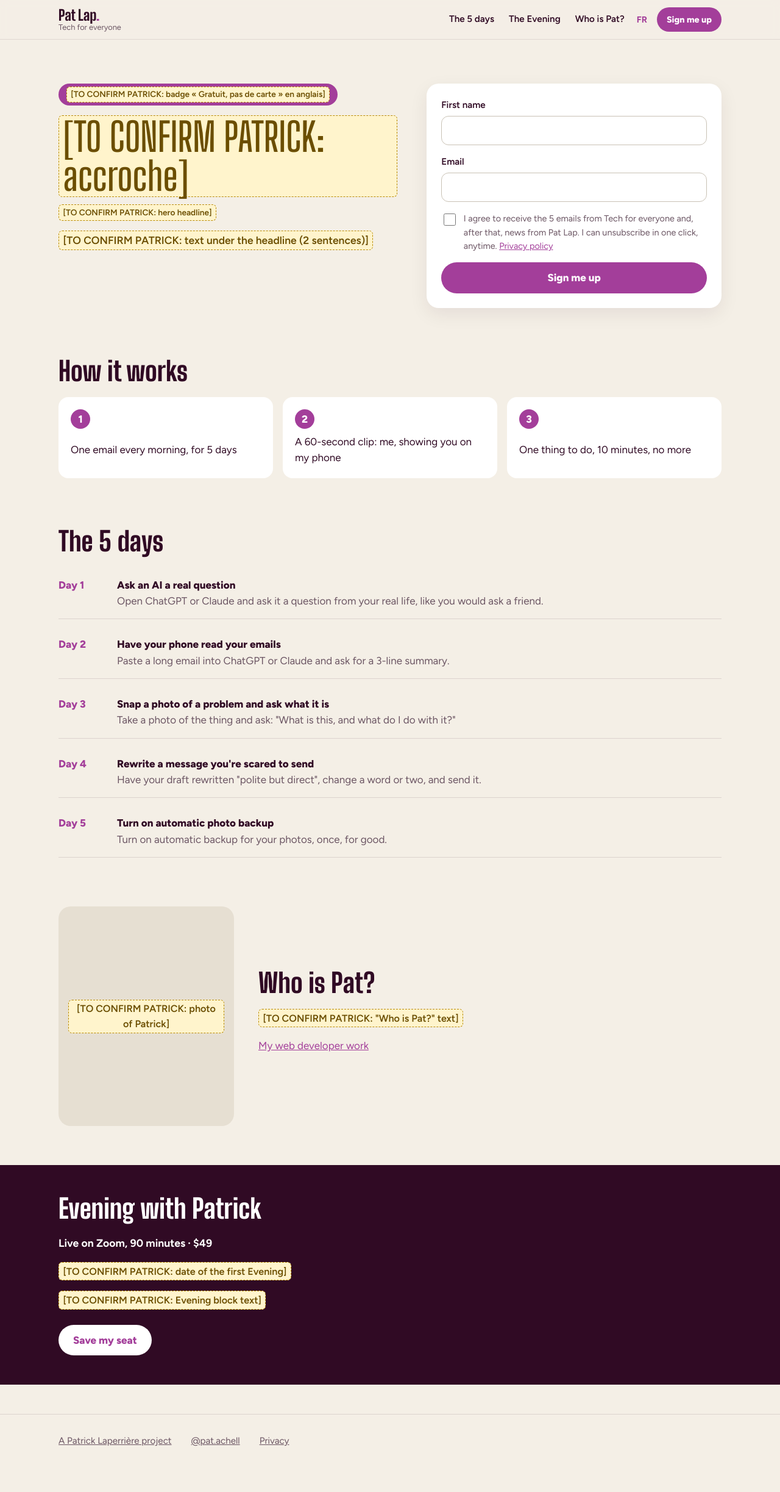
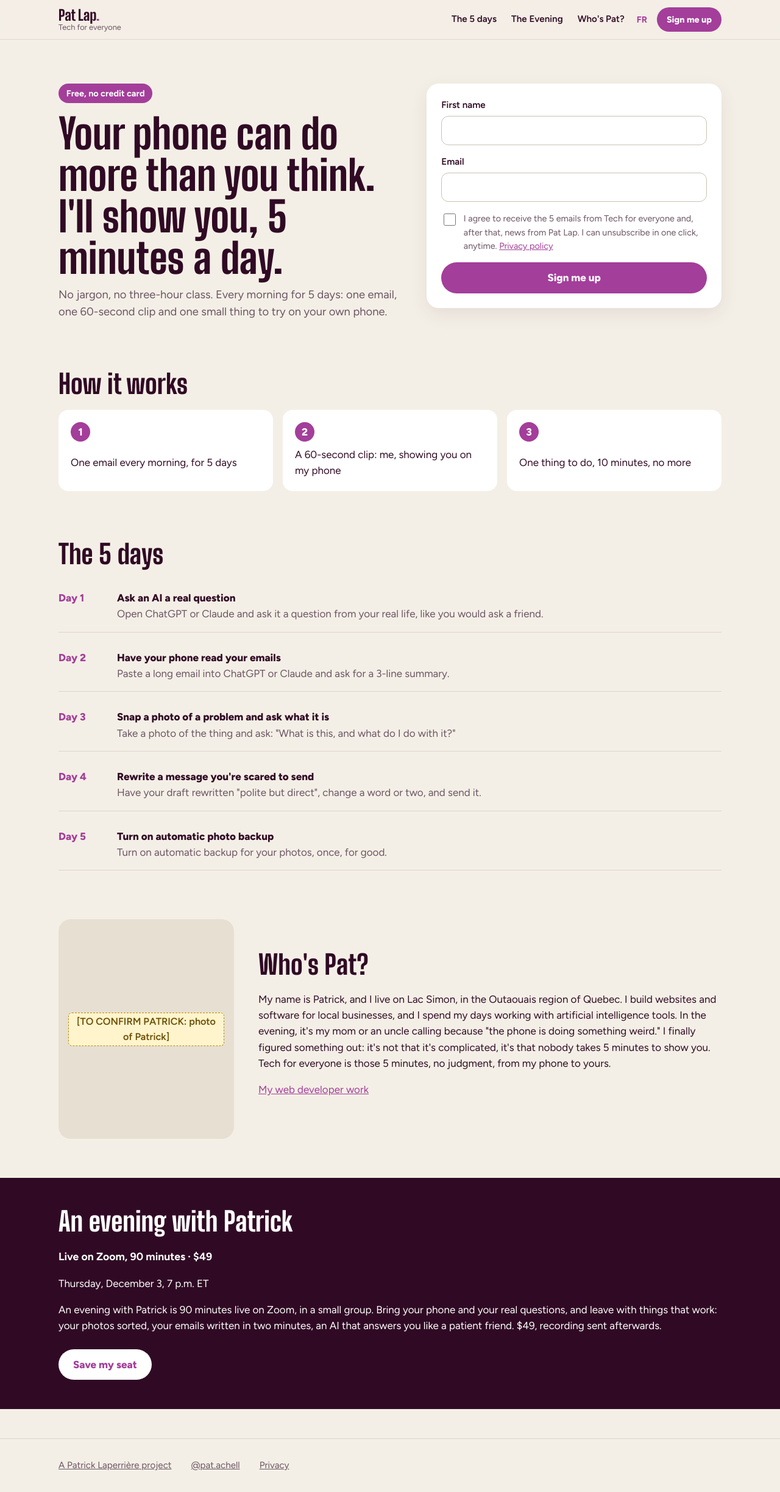
Before and after one commit to patricklaperriere/patricklaperriere-site, an Astro site: page /en/tech-for-everyone in a window 1280 px wide. Shown: the whole page at 61% size. Before the commit the page ends 2407 px from the top, so only its background shows below. Built offline with nearby package versions, Linux system fonts and the light colour scheme; Astro itself is replaced by a stand-in of ours.

Commit message:
Pat Lap : textes anglais (accroche, description, Who's Pat?, An evening with Patrick, date ET)
Co-Authored-By: Claude Opus 5.5 <noreply@anthropic.com>

```diff
--- a/src/components/patlap/PageProgramme.astro
+++ b/src/components/patlap/PageProgramme.astro
@@ -72,7 +72,7 @@ const fr = locale === 'fr';
 </section>
 
 <section class:list={['pl-section', { 'pl-avec-lac': PHOTOS.lac.pret }]} id="pat" style={PHOTOS.lac.pret ? `--pl-lac:url(${PHOTOS.lac.src})` : undefined}>
-  {PHOTOS.lac.pret && <span class="pl-lac" role="img" aria-label={PHOTOS.lac.alt}></span>}
+  {PHOTOS.lac.pret && <span class="pl-lac" role="img" aria-label={fr ? PHOTOS.lac.alt : PHOTOS.lac.altEn}></span>}
   <div class="pl-cadre pl-pat">
     {PHOTOS.portrait.pret
       ? <img class="pl-photo pl-photo-img" src={PHOTOS.portrait.src} width={PHOTOS.portrait.largeur} height={PHOTOS.portrait.hauteur} alt={tx.pat.photoAlt} loading="lazy" decoding="async" />
--- a/src/data/patlap.ts
+++ b/src/data/patlap.ts
@@ -41,13 +41,26 @@ export function dateSoireeFr(iso = SOIREE.debut) {
   return `${jour} ${parts.day} ${parts.month}, ${heure}`;
 }
 
+/** « Thursday, December 3, 7 p.m. ET », depuis la même constante SOIREE.debut. */
+export function dateSoireeEn(iso = SOIREE.debut) {
+  const d = new Date(iso);
+  const parts = Object.fromEntries(
+    new Intl.DateTimeFormat('en-CA', { timeZone: 'America/Toronto', weekday: 'long', day: 'numeric', month: 'long', hour: 'numeric', minute: '2-digit', hourCycle: 'h12' })
+      .formatToParts(d).map((x) => [x.type, x.value]),
+  );
+  const h = Number(parts.hour);
+  const pm = Number(new Intl.DateTimeFormat('en-CA', { timeZone: 'America/Toronto', hour: 'numeric', hourCycle: 'h23' }).format(d)) >= 12;
+  const heure = parts.minute === '00' ? `${h}` : `${h}:${parts.minute}`;
+  return `${parts.weekday}, ${parts.month} ${parts.day}, ${heure} ${pm ? 'p.m.' : 'a.m.'} ET`;
+}
+
 /** Photos de Patrick (fournies dans NEXUS-Bridge/assets/pat-lap/photos/).
  *  `pret: false` tant que le fichier n'est pas dans public/pat-lap/ :
  *  la page garde alors le placeholder visible. */
 export const PHOTOS = {
   portrait: { src: '/pat-lap/pat.jpg', largeur: 1200, hauteur: 1500, pret: false },
   // Optionnelle : ambiance derrière le bloc « C'est qui, Pat ? ».
-  lac: { src: '/pat-lap/lac-simon.jpg', largeur: 1920, hauteur: 1080, pret: false, alt: 'Le lac Simon, en Outaouais' },
+  lac: { src: '/pat-lap/lac-simon.jpg', largeur: 1920, hauteur: 1080, pret: false, alt: 'Le lac Simon, en Outaouais', altEn: 'Lac Simon, in the Outaouais' },
 };
 
 export const PATLAP_ROUTES = {
@@ -155,25 +168,25 @@ export function textes(locale: Locale) {
     // Décidée par le chat NEXUS (délégation de Patrick, 6 nov. 16 h 28), 139 caractères.
     seoDescription: fr
       ? "5 jours, 5 gestes simples pour apprivoiser l'IA sur ton téléphone. Un courriel par matin, une capsule de 60 secondes, zéro jargon. Gratuit."
-      : t('Google description (155 characters)'),
+      : '5 days, 5 simple moves to get comfortable with AI on your phone. One email a morning, a 60-second clip, zero jargon. Free.',
     nav: {
       marque: 'Pat Lap',
       sousTitre: fr ? 'La technologie pour tous' : 'Tech for everyone',
       jours: fr ? 'Les 5 jours' : 'The 5 days',
       soiree: fr ? 'La Soirée' : 'The Evening',
-      quiPat: fr ? "C'est qui Pat ?" : 'Who is Pat?',
+      quiPat: fr ? "C'est qui Pat ?" : "Who's Pat?",
       inscription: fr ? "Je m'inscris" : 'Sign me up',
       autreLangue: fr ? 'EN' : 'FR',
       autreLangueLabel: fr ? 'English' : 'Français',
     },
     hero: {
-      badge: fr ? 'Gratuit, pas de carte' : t('badge « Gratuit, pas de carte » en anglais'),
+      badge: fr ? 'Gratuit, pas de carte' : 'Free, no credit card',
       // Accroche de la passation (section 4), gardée le 6 nov. (PAT-LAP-4).
-      accroche: fr ? 'Ton téléphone sait faire plus que tu penses. Je te montre, 5 minutes par jour.' : t('accroche'),
-      accrocheAConfirmer: fr ? '' : t('hero headline'),
+      accroche: fr ? 'Ton téléphone sait faire plus que tu penses. Je te montre, 5 minutes par jour.' : "Your phone can do more than you think. I'll show you, 5 minutes a day.",
+      accrocheAConfirmer: '',
       texte: fr
         ? 'Pas de jargon, pas de cours de trois heures. Chaque matin pendant 5 jours, un courriel, une capsule de 60 secondes et un petit geste à faire sur ton propre téléphone.'
-        : t('text under the headline (2 sentences)'),
+        : 'No jargon, no three-hour class. Every morning for 5 days: one email, one 60-second clip and one small thing to try on your own phone.',
     },
     formulaire: {
       prenom: fr ? 'Prénom' : 'First name',
@@ -208,24 +221,24 @@ export function textes(locale: Locale) {
       libelleJour: (n: number) => (fr ? `Jour ${n}` : `Day ${n}`),
     },
     pat: {
-      titre: fr ? "C'est qui, Pat ?" : 'Who is Pat?',
+      titre: fr ? "C'est qui, Pat ?" : "Who's Pat?",
       texte: fr
         ? "Je m'appelle Patrick, je vis au lac Simon, en Outaouais. Je bâtis des sites web et des logiciels pour des entreprises d'ici, et je passe mes journées avec des outils d'intelligence artificielle. Le soir, c'est ma mère ou un oncle qui m'appelle parce que « le téléphone fait quelque chose de bizarre ». J'ai fini par comprendre une affaire : ce n'est pas que c'est compliqué, c'est que personne ne prend 5 minutes pour montrer. La technologie pour tous, c'est ces 5 minutes-là, sans jugement, en français, de mon téléphone au tien."
-        : t('"Who is Pat?" text'),
+        : 'My name is Patrick, and I live on Lac Simon, in the Outaouais region of Quebec. I build websites and software for local businesses, and I spend my days working with artificial intelligence tools. In the evening, it\'s my mom or an uncle calling because "the phone is doing something weird." I finally figured something out: it\'s not that it\'s complicated, it\'s that nobody takes 5 minutes to show you. Tech for everyone is those 5 minutes, no judgment, from my phone to yours.',
       photo: t(fr ? 'photo de Patrick (quai, lac Simon)' : 'photo of Patrick'),
       photoAlt: fr ? 'Patrick, au lac Simon' : 'Patrick, at Lac Simon',
       lienPro: fr ? 'Mon travail de développeur web' : 'My web developer work',
     },
     soiree: {
-      titre: fr ? 'Soirée avec Patrick' : 'Evening with Patrick',
+      titre: fr ? 'Soirée avec Patrick' : 'An evening with Patrick',
       format: fr ? 'En direct sur Zoom, 90 minutes' : 'Live on Zoom, 90 minutes',
       prix: fr ? '49 $' : '$49',
-      date: fr ? dateSoireeFr() : t('date of the first Evening'),
+      date: fr ? dateSoireeFr() : dateSoireeEn(),
       // « places limitées » retiré : interdit par la passation (section « Interdit
       // dans tout contenu »). Voir le rendu PAT-LAP-4.
       texte: fr
         ? "La Soirée avec Patrick, c'est 90 minutes en direct sur Zoom, en petit groupe. Tu arrives avec ton téléphone et tes vraies questions, tu repars avec des choses qui marchent : tes photos rangées, tes courriels écrits en deux minutes, l'IA qui te répond comme un ami patient. 49 $, enregistrement envoyé après."
-        : t('Evening block text'),
+        : 'An evening with Patrick is 90 minutes live on Zoom, in a small group. Bring your phone and your real questions, and leave with things that work: your photos sorted, your emails written in two minutes, an AI that answers you like a patient friend. $49, recording sent afterwards.',
       bouton: fr ? 'Réserver ma place' : 'Save my seat',
       boutonPaiement: fr ? 'Payer 49 $' : 'Pay $49',
       paiementAVenir: t(fr ? 'lien de paiement Stripe (compte à son nom)' : 'Stripe payment link'),
```
